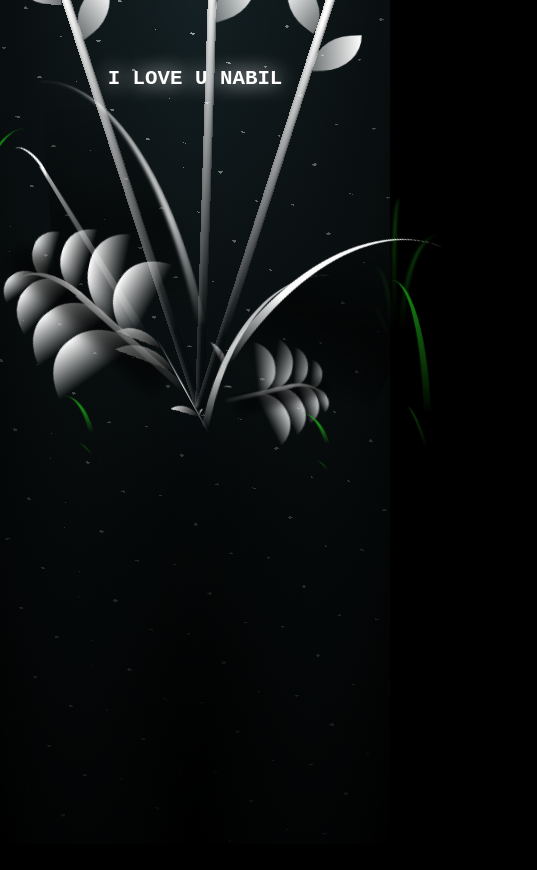
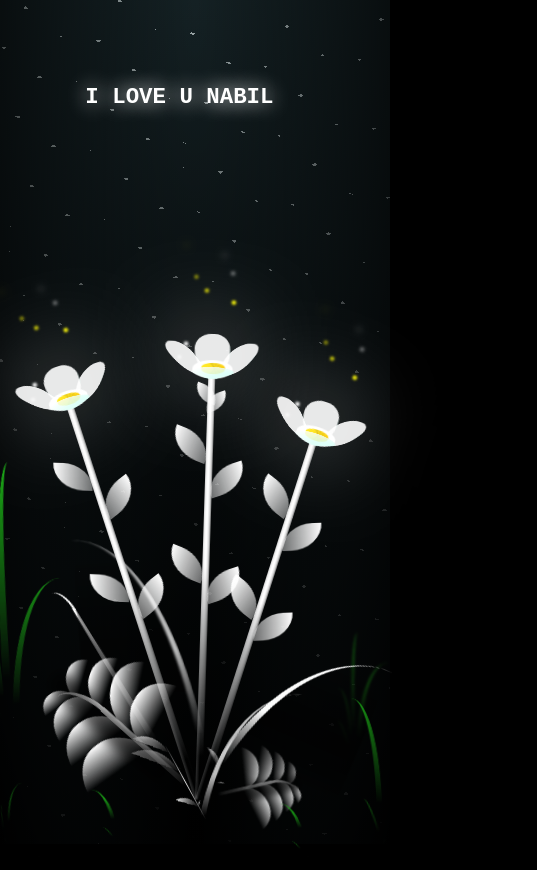
Before and after one commit to Iamryowibowo/flower, a plain HTML site: page flower.html in a window 390 px wide. Shown: the whole page, 537 px wide, since content can reach past the window. Before the commit the page ends 844 px from the top, so only its background shows below. Drawn offline with Linux system fonts and the light colour scheme.

Commit message:
fix mobile flower height

```diff
--- a/css/style.css
+++ b/css/style.css
@@ -88,8 +88,10 @@ body {
 .flower--1 {
   animation: moving-flower-1 4s linear infinite;
 }
+
 .flower--1 .flower__line {
-  height: 100vmin;
+  height: 70vmin;
+  animation-delay: 0.3s;
 }
 
 .flower--1 .flower__line__leaf--1 {
@@ -121,8 +123,10 @@ body {
   transform: rotate(20deg);
   animation: moving-flower-2 4s linear infinite;
 }
+
 .flower--2 .flower__line {
-  height: 90vmin;
+  height: 60vmin;
+  animation-delay: 0.6s;
 }
 
 .flower--2 .flower__line__leaf--1 {
@@ -148,7 +152,6 @@ body {
 }
 
 .flower--3 .flower__line {
-  height: 100vmin;
   animation-delay: 0.9s;
 }
 
@@ -1393,54 +1396,63 @@ body {
 
 /*# sourceMappingURL=style.css.map */
 
-/* ==========================
-   MOBILE FULL HEIGHT FIX
+//* ==========================
+   MOBILE FIX
 ========================== */
 
 @media (max-width: 768px) {
-  body {
-    align-items: center;
+  .flowers {
+    transform: scale(1);
   }
 
-  .flowers {
-    transform: scale(1.3);
-    margin-bottom: -5vh;
-  }
-
-  .flower--1 .flower__line,
-  .flower--3 .flower__line {
-    height: 120vmin !important;
+  .flower--1 .flower__line {
+    height: 85vmin;
   }
 
   .flower--2 .flower__line {
-    height: 110vmin !important;
+    height: 75vmin;
+  }
+
+  .flower--3 .flower__line {
+    height: 85vmin;
+  }
+
+  .title {
+    font-size: 2rem;
+    top: 5%;
   }
 }
 
 @media (max-width: 480px) {
   .flowers {
-    transform: scale(1.45);
-    margin-bottom: -10vh;
+    transform: scale(1.15);
   }
 
-  .flower--1 .flower__line,
-  .flower--3 .flower__line {
-    height: 140vmin !important;
+  .flower--1 .flower__line {
+    height: 95vmin;
   }
 
   .flower--2 .flower__line {
-    height: 130vmin !important;
+    height: 85vmin;
+  }
+
+  .flower--3 .flower__line {
+    height: 95vmin;
   }
 
   .title {
-    font-size: 1.3rem;
-    top: 2%;
+    font-size: 1.4rem;
+    width: 92%;
+    top: 4%;
   }
 }
 
 @media (max-width: 360px) {
   .flowers {
-    transform: scale(1.55);
-    margin-bottom: -12vh;
+    transform: scale(1.2);
+  }
+
+  .title {
+    font-size: 1.1rem;
   }
 }
```
